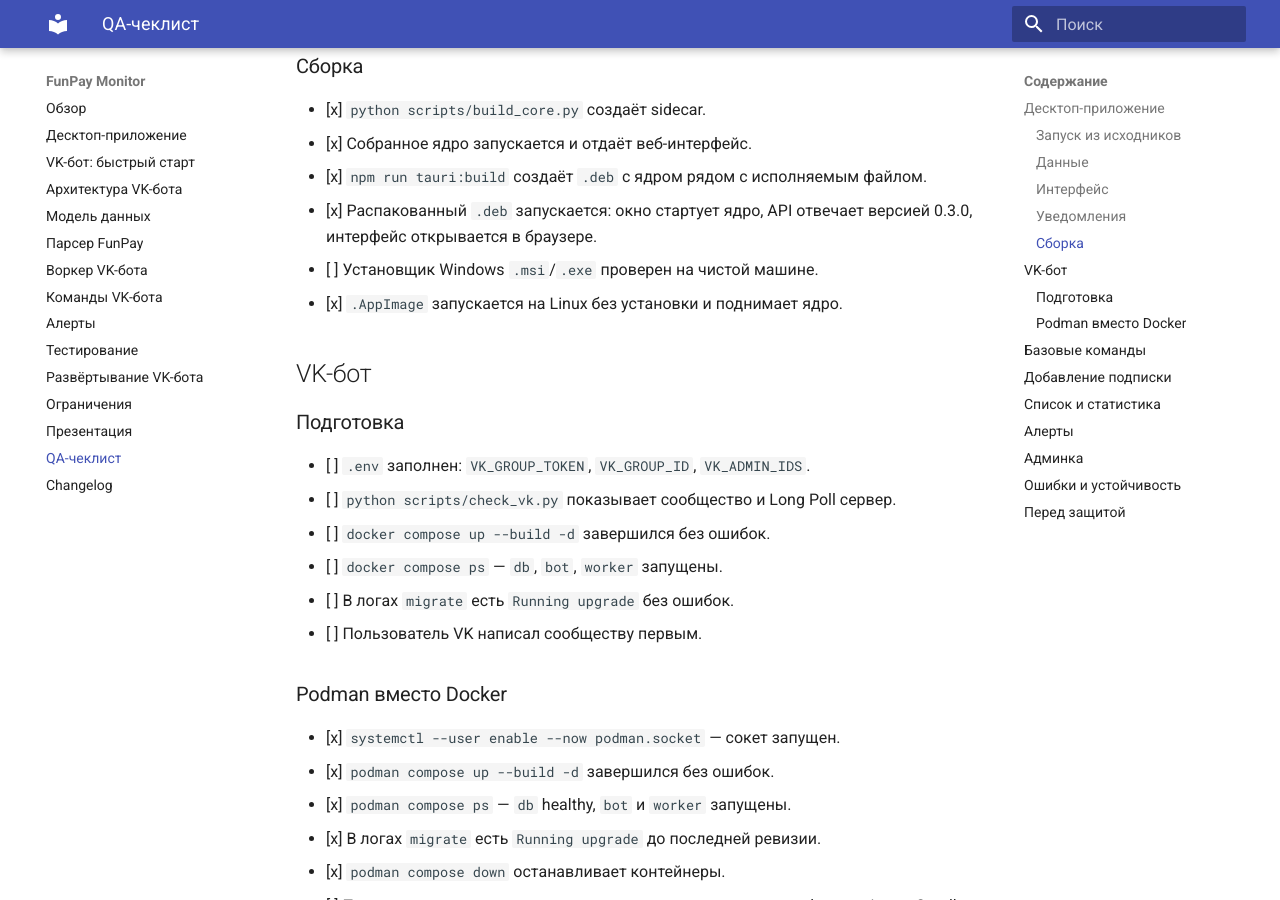
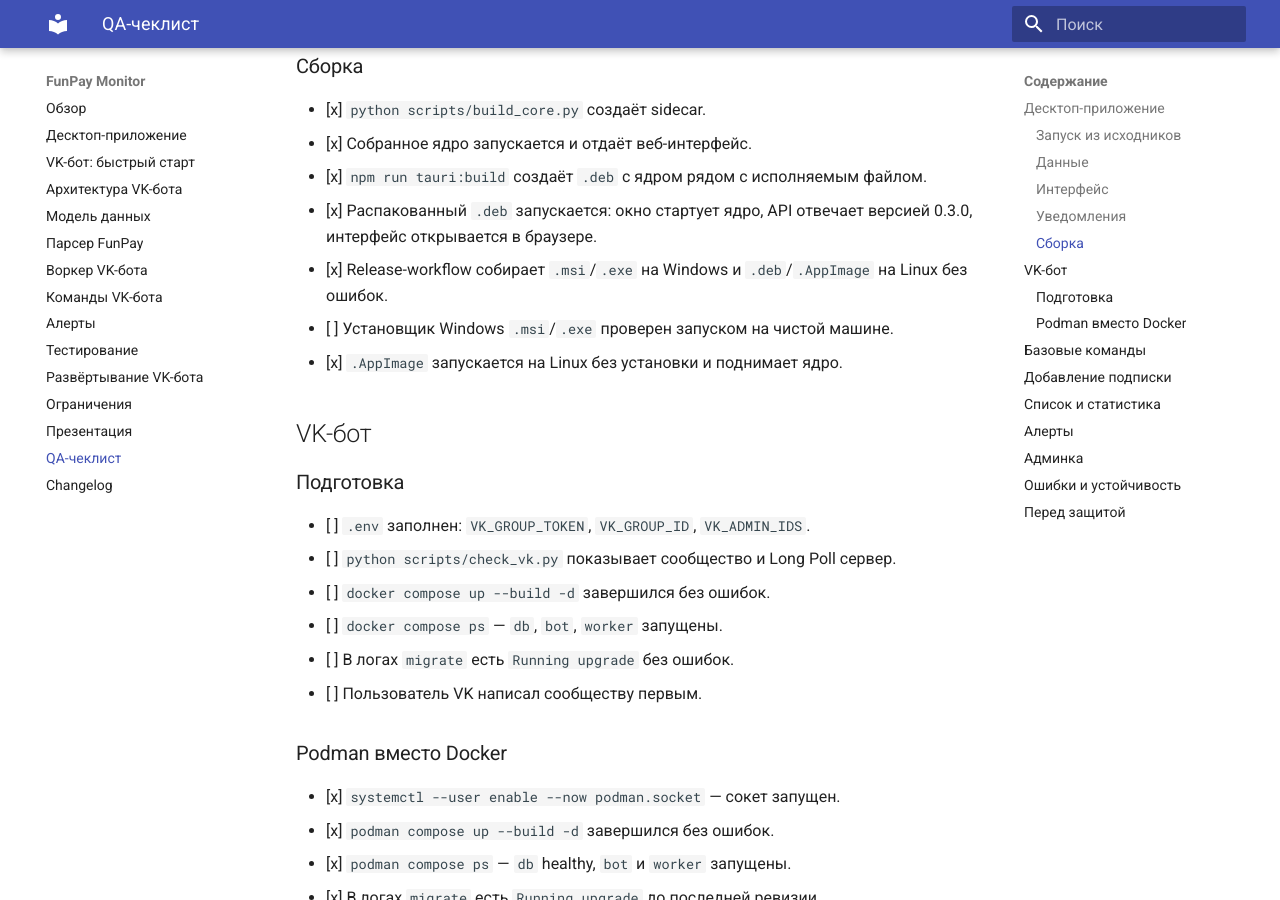
Before and after one commit to folov3r/funpay-monitor, an MkDocs documentation site: the page built from docs/qa-checklist.md, in a window 1280 px wide and 900 px high, scrolled down 1240 px. Built offline with MkDocs 1.6.1 and Material for MkDocs 9.7.7, drawn with Linux system fonts in a browser that asks for light colours.

Commit message:
docs: record the successful cross-platform release build

```diff
--- a/docs/qa-checklist.md
+++ b/docs/qa-checklist.md
@@ -46,7 +46,9 @@
 - [x] `npm run tauri:build` создаёт `.deb` с ядром рядом с исполняемым файлом.
 - [x] Распакованный `.deb` запускается: окно стартует ядро, API отвечает
       версией 0.3.0, интерфейс открывается в браузере.
-- [ ] Установщик Windows `.msi`/`.exe` проверен на чистой машине.
+- [x] Release-workflow собирает `.msi`/`.exe` на Windows и `.deb`/`.AppImage`
+      на Linux без ошибок.
+- [ ] Установщик Windows `.msi`/`.exe` проверен запуском на чистой машине.
 - [x] `.AppImage` запускается на Linux без установки и поднимает ядро.
 
 ## VK-бот
```
